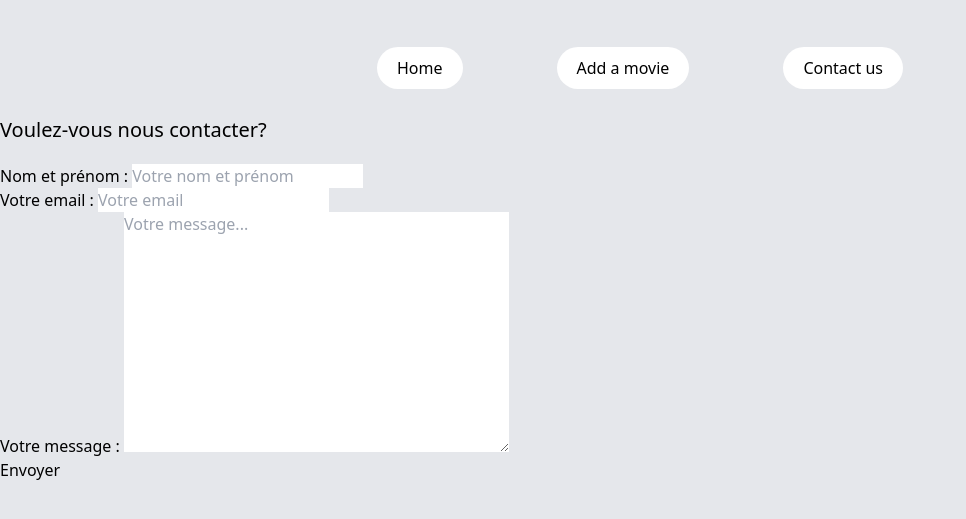
After one commit to CalcagnoLoic/workshop_python_django, a Django app: page /contact_form/ in a window 1280 px wide. The commit adds this page. Shown: the top 519 px of the page, without its empty margins (0-966 px from the left). Run offline with Django 4.2, Linux system fonts and the light colour scheme; some libraries are stand-ins or nearby versions.

Commit message:
concours design

```diff
--- /dev/null
+++ b/app1/forms.py
@@ -0,0 +1,14 @@
+from django import forms
+from app1.models import ModelFilm
+
+
+class AddFilm(forms.ModelForm):
+    class Meta:
+        model = ModelFilm
+        fields = '__all__'
+
+
+class ContactUs(forms.Form):
+    name = forms.CharField(max_length=150, label="Nom et prénom ", widget=forms.TextInput(attrs={'Placeholder': 'Votre nom et prénom'}))
+    email = forms.EmailField(label="Votre email ", widget=forms.TextInput(attrs={'Placeholder': 'Votre email'}))
+    message = forms.CharField(widget=forms.Textarea(attrs={'Placeholder': 'Votre message...'}), label="Votre message ")
--- a/app1/templates/app1/base.html
+++ b/app1/templates/app1/base.html
@@ -6,9 +6,15 @@
     <meta name="viewport" content="width=device-width, initial-scale=1.0">
     <title>Application django</title>
 </head>
-<body>
+<body class="bg-gray-200 container sm m-auto">
     <header>
-        <!--Navbar par exemple-->
+        <nav class=" h-24 flex justify-center align-center mt-5">
+            <ul class="flex justify-around p-2.5 w-2/4 m-auto">
+                <li><a href="{% url 'homepage' %}" class="px-5 py-2.5 bg-white hover:bg-blue-500 rounded-full hover:text-white">Home</a></li>
+                <li><a href="{% url 'add_movies' %}" class="px-5 py-2.5 bg-white hover:bg-blue-500 rounded-full hover:text-white">Add a movie</a></li>
+                <li><a href="{% url 'contact_form' %}" class="px-5 py-2.5 bg-white hover:bg-blue-500 rounded-full hover:text-white">Contact us</a></li>
+            </ul>
+        </nav>
     </header>
 
     <main>
@@ -21,5 +27,6 @@
     <footer>
         <!--Footer -->
     </footer>
+    <script src="https://cdn.tailwindcss.com"></script>
 </body>
 </html>
--- /dev/null
+++ b/app1/templates/app1/contactus.html
@@ -0,0 +1,15 @@
+{% extends 'app1/base.html' %}
+{% load tailwind_filters %}
+{% block content%}
+
+<h1 class="mb-5 text-xl">Voulez-vous nous contacter?</h1>
+
+    <div>
+        <form action="" method="post">
+            {% csrf_token %}
+            {{ form|crispy }}
+            <button >Envoyer</button>
+        </form>
+    </div>
+
+{% endblock %}
--- a/app1/views.py
+++ b/app1/views.py
@@ -1,15 +1,48 @@
-from django.shortcuts import render
+from django.core.mail import send_mail
+from django.shortcuts import render, redirect
 
+from app1.forms import AddFilm, ContactUs
 from app1.models import ModelFilm
 
 
 def homepage(request):
-    movies = ModelFilm.objects.all()
+    films = ModelFilm.objects.all()
     return render(request, 'app1/homepage.html',
-                  {'movies': movies})
+                  {'films': films})
 
 
 def movie_details(request, id):
     movie = ModelFilm.objects.get(id=id)
     return render(request, 'app1/movie_details.html',
                   {'movie': movie})
+
+
+def add_movies(request):
+    if request.method == "POST":
+        form = AddFilm(request.POST)
+        if form.is_valid():
+            movie = form.save()
+            return redirect('movie_details', movie.id)
+    else:
+        form = AddFilm()
+
+    return render(request, 'app1/add_film.html',
+                  {'form': form})
+
+
+def contact(request):
+    if request.method == 'POST':
+        form = ContactUs(request.POST)
+        if form.is_valid():
+            send_mail(
+                subject=form.cleaned_data['name'],
+                message=form.cleaned_data['message'],
+                from_email=form.cleaned_data['email'],
+                recipient_list=['monadresse@django.be']
+            )
+            return redirect('homepage')
+    else:
+        form = ContactUs()
+
+    return render(request, 'app1/contactus.html',
+                  {'form': form})
--- a/django_app/settings.py
+++ b/django_app/settings.py
@@ -38,8 +38,13 @@ INSTALLED_APPS = [
     'django.contrib.messages',
     'django.contrib.staticfiles',
     'app1',
+    "crispy_forms",
+    "crispy_tailwind",
 ]
 
+CRISPY_ALLOWED_TEMPLATE_PACKS = "tailwind"
+
+CRISPY_TEMPLATE_PACK = "tailwind"
 MIDDLEWARE = [
     'django.middleware.security.SecurityMiddleware',
     'django.contrib.sessions.middleware.SessionMiddleware',
--- a/django_app/urls.py
+++ b/django_app/urls.py
@@ -20,5 +20,7 @@ from app1 import views
 urlpatterns = [
     path('admin/', admin.site.urls),
     path('', views.homepage, name='homepage'),
-    path("movie_details/<int:id>/", views.movie_details, name="movie_details")
+    path("movie_details/<int:id>/", views.movie_details, name="movie_details"),
+    path("movie/add/", views.add_movies, name="add_movies"),
+    path('contact_form/', views.contact, name="contact_form")
 ]
--- a/requirements.txt
+++ b/requirements.txt
@@ -1,4 +1,9 @@
 asgiref==3.5.2
+crispy-tailwind==0.5.0
 Django==4.0.6
+django-browser-reload==1.6.0
+django-crispy-forms==1.14.0
+django-tailwind==3.3.0
 sqlparse==0.4.2
+tailwind==3.1.5b0
 tzdata==2022.1
```
Also changed, not shown: app1/templates/app1/add_film.html (added, +16 -0 lines), app1/templates/app1/homepage.html (+7 -5 lines), app1/templates/app1/movie_details.html (+7 -7 lines), README.md, img/contact_form.png (added), img/homepage.png (added), img/movie_details.png (added).
